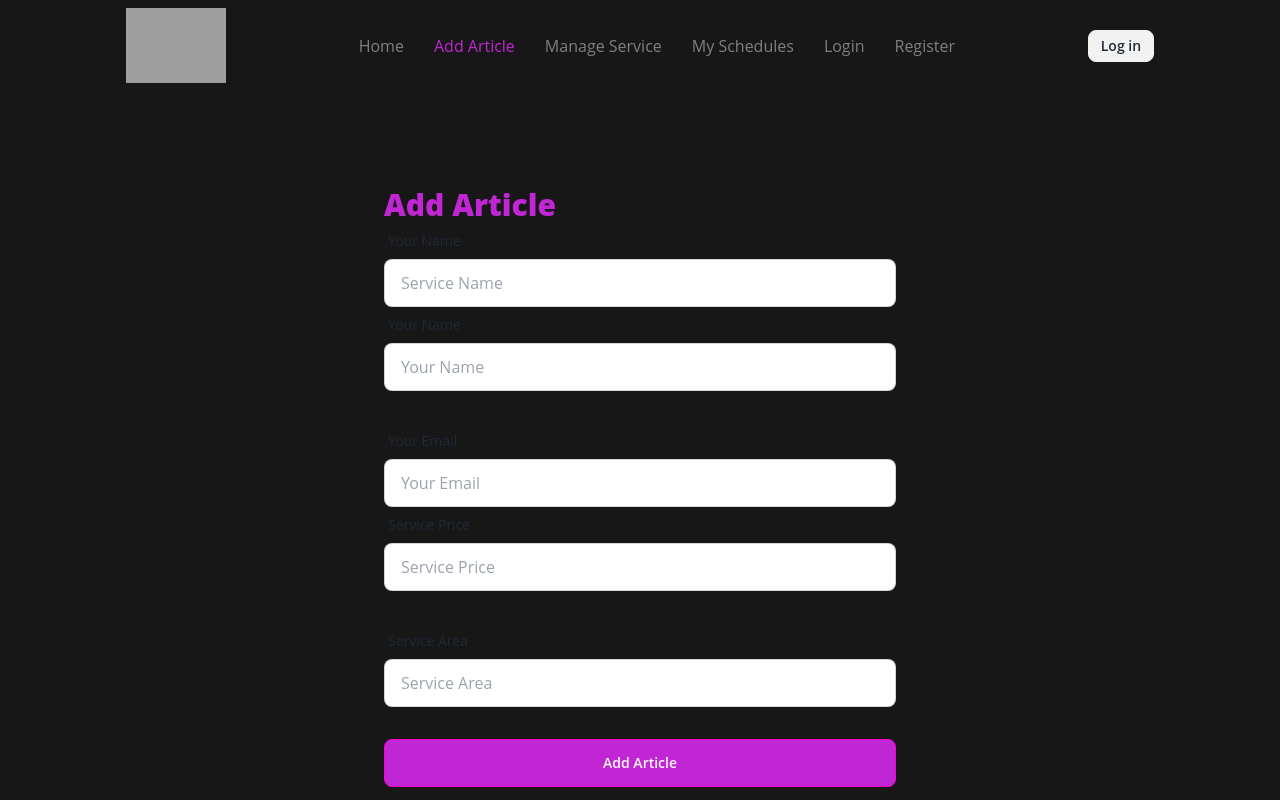
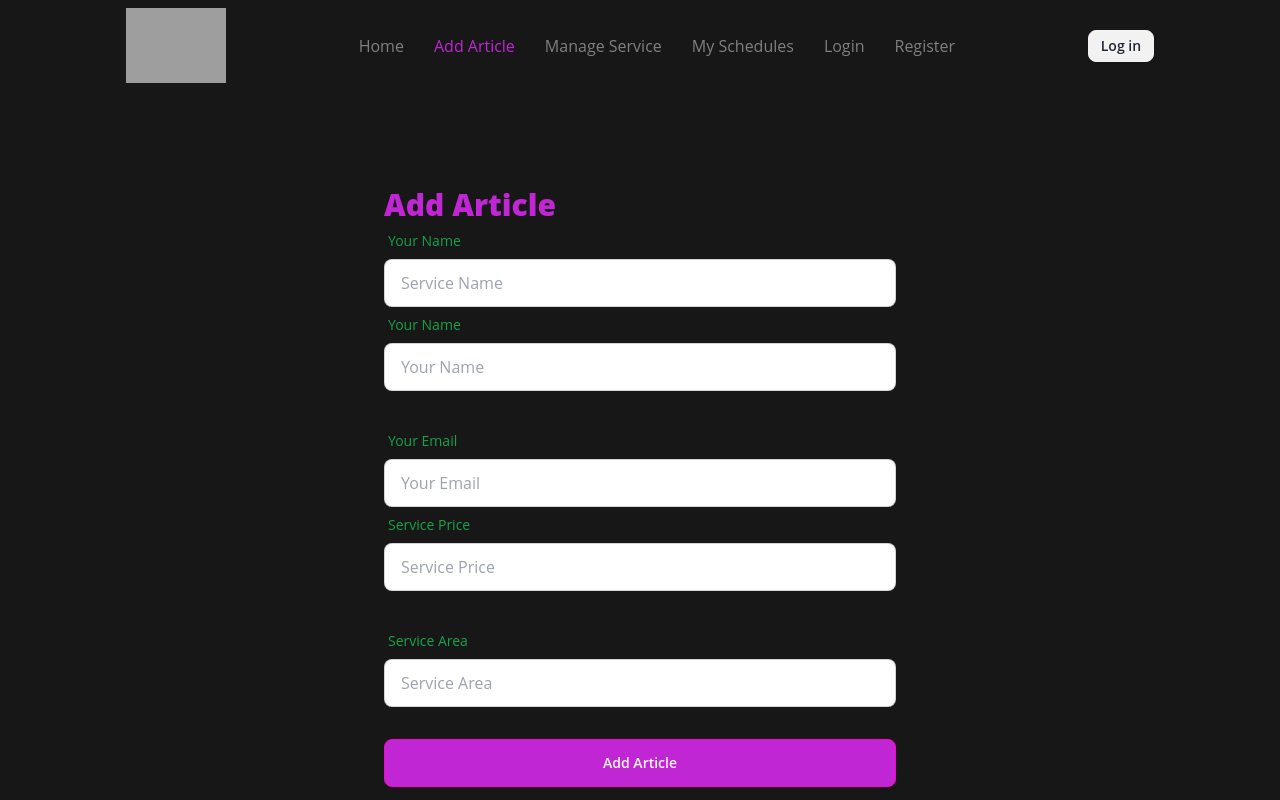
Before and after one commit to nirobutso140/Newsportal-web-app, a React (Vite) app: page /AddArticle in a window 1280 px wide. Shown: the top 800 px of the page. Built offline with nearby package versions, Linux system fonts and the light colour scheme; grey boxes are pictures that could not be loaded.

Commit message:
give form label color

```diff
--- a/src/main.jsx
+++ b/src/main.jsx
@@ -11,6 +11,7 @@ import Layout from './Layout/Layout';
 import Register from './pages/Register/Register';
 import Login from './pages/Login/Login';
 import Artical from './pages/ArticleAdding/Artical';
+
 
 
 const router = createBrowserRouter([
@@ -42,6 +43,6 @@ const router = createBrowserRouter([
 
 ReactDOM.createRoot(document.getElementById('root')).render(
   <React.StrictMode>
-  <RouterProvider router={router} />
+   <RouterProvider router={router} />
   </React.StrictMode>,
 )
--- a/src/pages/ArticleAdding/Artical.jsx
+++ b/src/pages/ArticleAdding/Artical.jsx
@@ -12,7 +12,7 @@ const Artical = () => {
                     <div className="mb-8">
                         <div className="form-control w-full">
                             <label className="label">
-                               <span className="label-text">Your Name</span>
+                               <span className="label-text text-green-600">Your Name</span>
                             </label>
                             <label className="input-group">
                                 <input type="text" name="service" placeholder="Service Name" className="input input-bordered w-full" />
@@ -20,7 +20,7 @@ const Artical = () => {
                         </div>
                         <div className="form-control w-full">
                             <label className="label">
-                                <span className="label-text">Your Name</span>
+                                <span className="label-text text-green-600">Your Name</span>
                             </label>
                             <label className="input-group w-full">
                                 <input type="text" name="name" placeholder="Your Name" className="input input-bordered w-full"  readOnly />
@@ -31,7 +31,7 @@ const Artical = () => {
                     <div className="mb-8">
                         <div className="form-control w-full">
                             <label className="label">
-                                <span className="label-text">Your Email</span>
+                                <span className="label-text text-green-600">Your Email</span>
                             </label>
                             <label className="input-group">
                                 <input type="text" name="email" placeholder="Your Email" className="input input-bordered w-full" readOnly />
@@ -39,7 +39,7 @@ const Artical = () => {
                         </div>
                         <div className="form-control w-full">
                             <label className="label">
-                                <span className="label-text">Service Price</span>
+                                <span className="label-text text-green-600">Service Price</span>
                             </label>
                             <label className="input-group">
                                 <input type="text" name="price" placeholder="Service Price" className="input input-bordered w-full" />
@@ -50,7 +50,7 @@ const Artical = () => {
                     <div className="mb-8">
                         <div className="form-control w-full">
                             <label className="label">
-                                <span className="label-text">Service Area</span>
+                                <span className="label-text text-green-600">Service Area</span>
                             </label>
                             <label className="input-group">
                                 <input type="text" name="area" placeholder="Service Area" className="input input-bordered w-full" />
```
Also changed, not shown: src/provider/AuthProvider.jsx (added).
